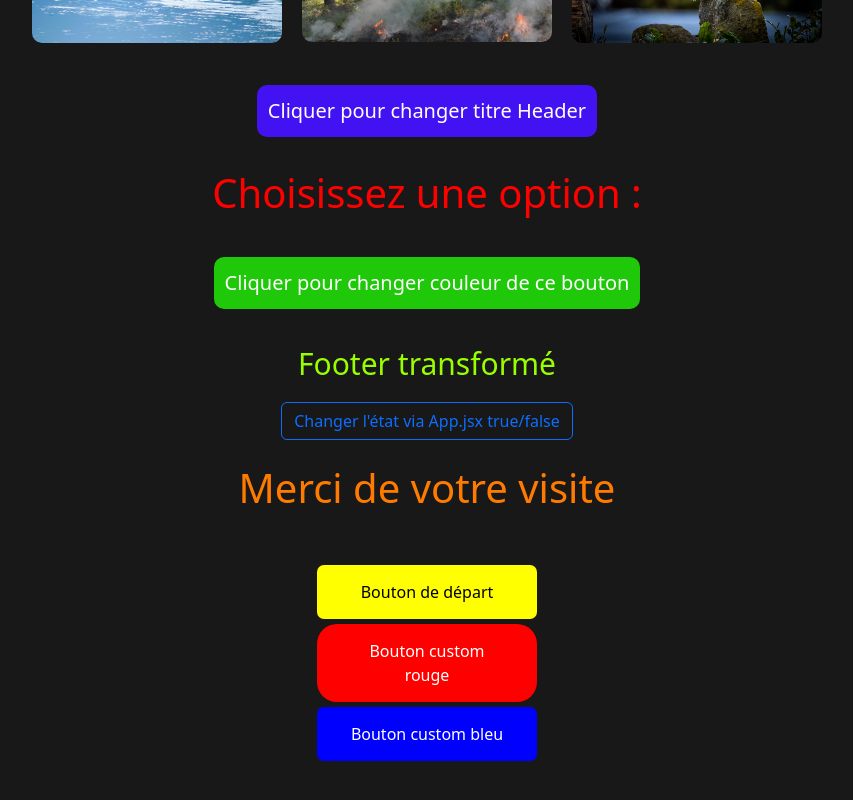
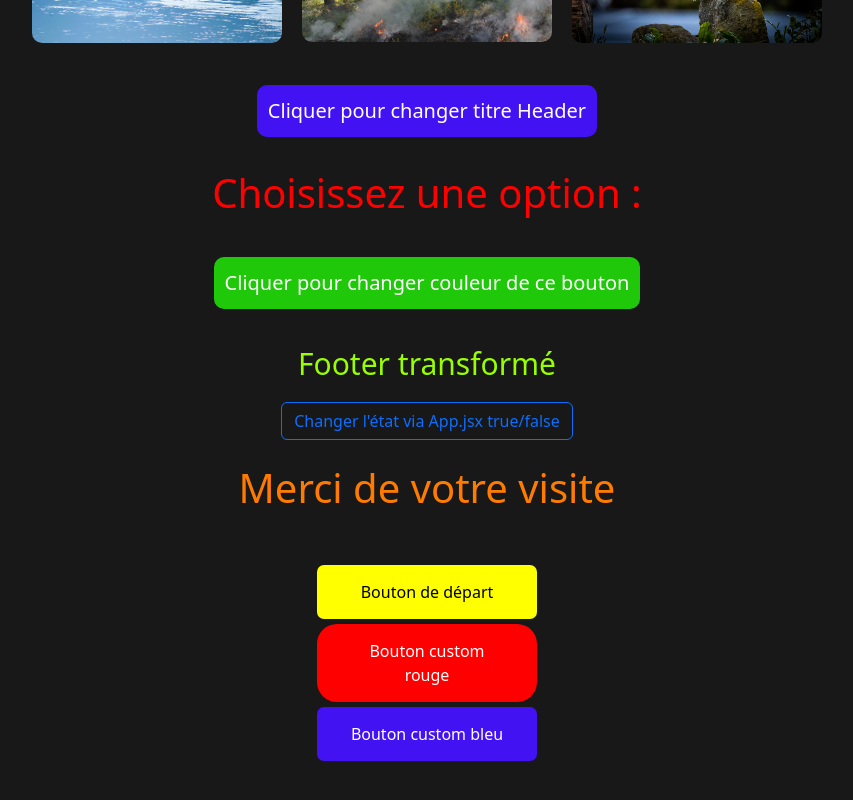
Before and after one commit to M-BEDH/projetCarteBlanche, a React (Vite) app in the folder app-carteblanche/: page / in a window 1280 px wide. Shown: the part 316-1116 px from the top of the page, without its empty margins (213-1066 px from the left). Built offline with nearby package versions, Linux system fonts and the light colour scheme.

Commit message:
CamelCase

```diff
--- a/app-carteblanche/src/components/carteblanche.jsx
+++ b/app-carteblanche/src/components/carteblanche.jsx
@@ -14,7 +14,7 @@ const Title = {
 };
 
 const Button = styled.button`
-  background-color: ${(props) => props.btncolor || "#4312f3"};
+  background-color: ${(props) => props.btnColor || "#4312f3"};
   color: white;
   font-size: 20px;
   padding: 10px;
@@ -31,8 +31,8 @@ class MyCarteBlanche extends Component {
 
   handleChangeHeader = () => {
     this.setState({
-      headerColor: this.state.headerColor === "#ec1a60" ? "#2433ff" : "#ec1a60",
-      fontSizeHeader: this.state.fontSizeHeader === "40px" ? "30px" : "40px",
+      headerColor: this.state.headerColor === "#ec1a60" ? "#24ff87ff" : "#ec1a60",
+      // fontSizeHeader: this.state.fontSizeHeader === "40px" ? "30px" : "40px",
     });
   };
 
@@ -72,7 +72,7 @@ class MyCarteBlanche extends Component {
 
         <div>
           <Button
-            btncolor={this.state.btnColor}
+            btnColor={this.state.btnColor}
             onClick={this.handleChangeColorBtn}
           >
             Cliquer pour changer couleur de ce bouton
@@ -97,7 +97,7 @@ class MyCarteBlanche extends Component {
         <div className="customBtn">
           <CustomBtn text="Bouton de départ ">Bouton de départ</CustomBtn>
 
-          <CustomBtn
+          <CustomBtn onClick={this.handleChangeColorBtn}
             style={{
               backgroundColor: "red",
               borderRadius: "20px",
@@ -108,9 +108,9 @@ class MyCarteBlanche extends Component {
             Bouton custom rouge
           </CustomBtn>
 
-          <CustomBtn
+          <CustomBtn onClick={this.handleChangeColorBtn}
             text="bouton custom bleu"
-            style={{ backgroundColor: "blue", margin: "auto", color: "#fff" }}
+            style={{ backgroundColor: "#4312f3", margin: "auto", color: "#fff" }}
           >
             Bouton custom bleu
           </CustomBtn>
```
